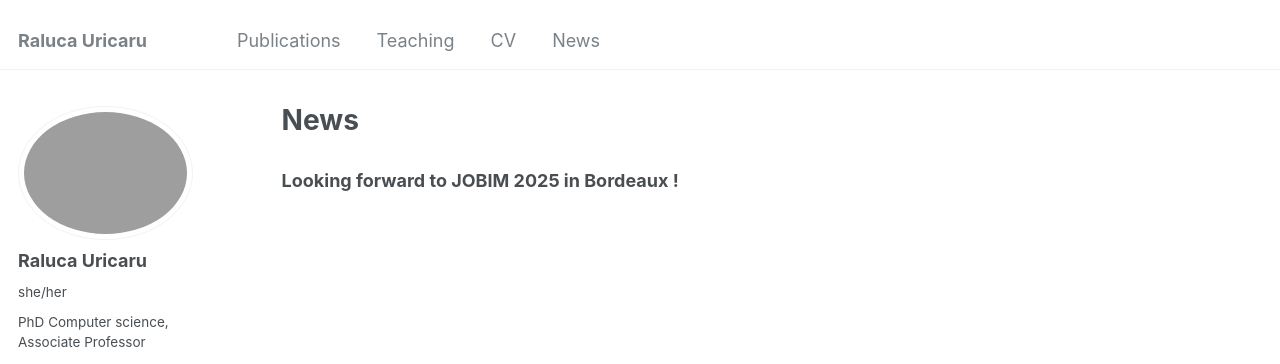
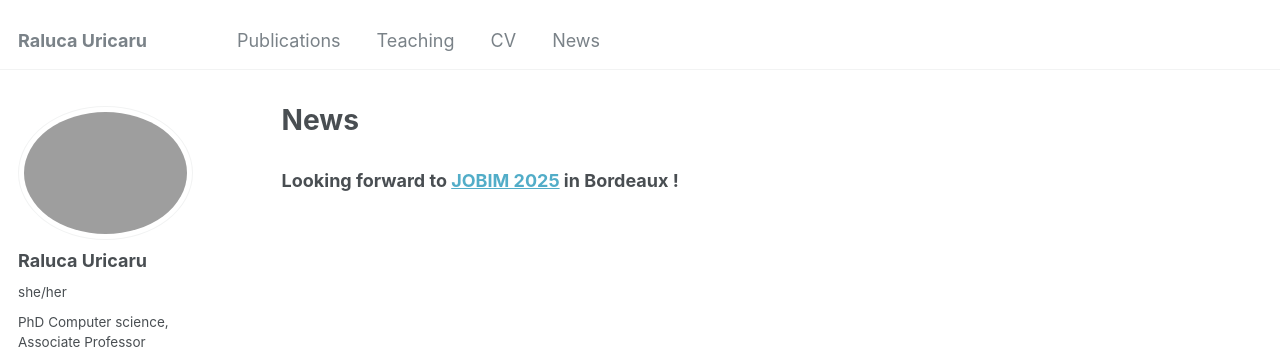
Before and after one commit to ruricaru/ruricaru.github.io, a Jekyll site: the page built from _pages/news.md, in a window 1280 px wide. Shown: the top 364 px of the page. Built offline with Jekyll 4.4.1, drawn with Linux system fonts in a browser that asks for light colours; some web fonts are replaced; part of the change alters nothing that is shown.

Commit message:
Update news.md

```diff
--- a/_pages/news.md
+++ b/_pages/news.md
@@ -5,4 +5,4 @@ permalink: /news/
 author_profile: true
 ---
 
-### Looking forward to JOBIM 2025 in Bordeaux !
+### Looking forward to [JOBIM 2025](https://jobim2025.labri.fr/) in Bordeaux !
```
